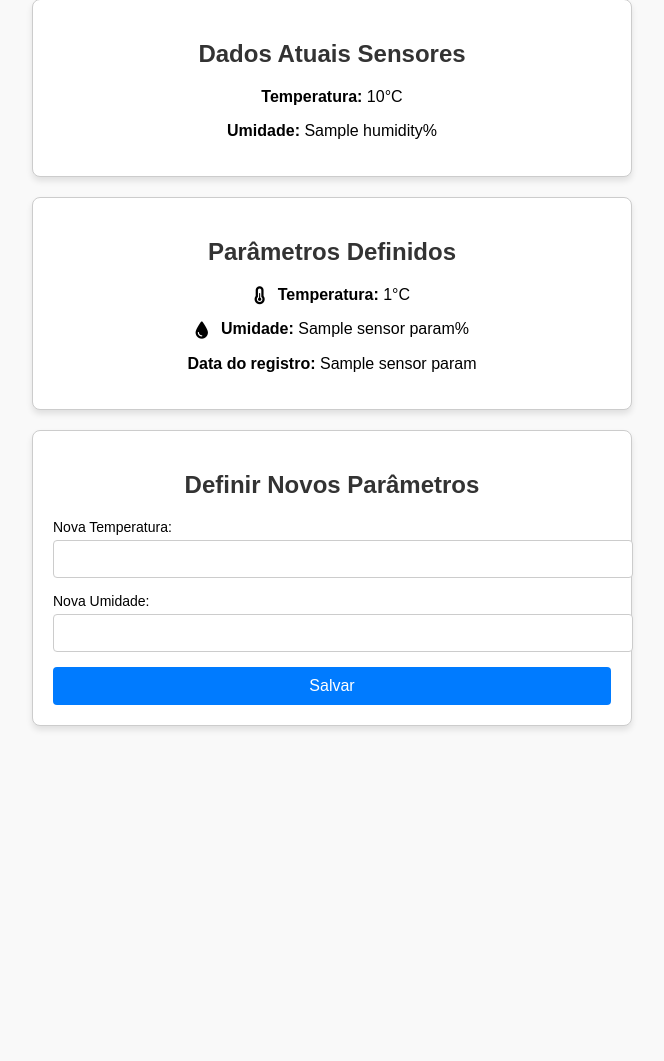
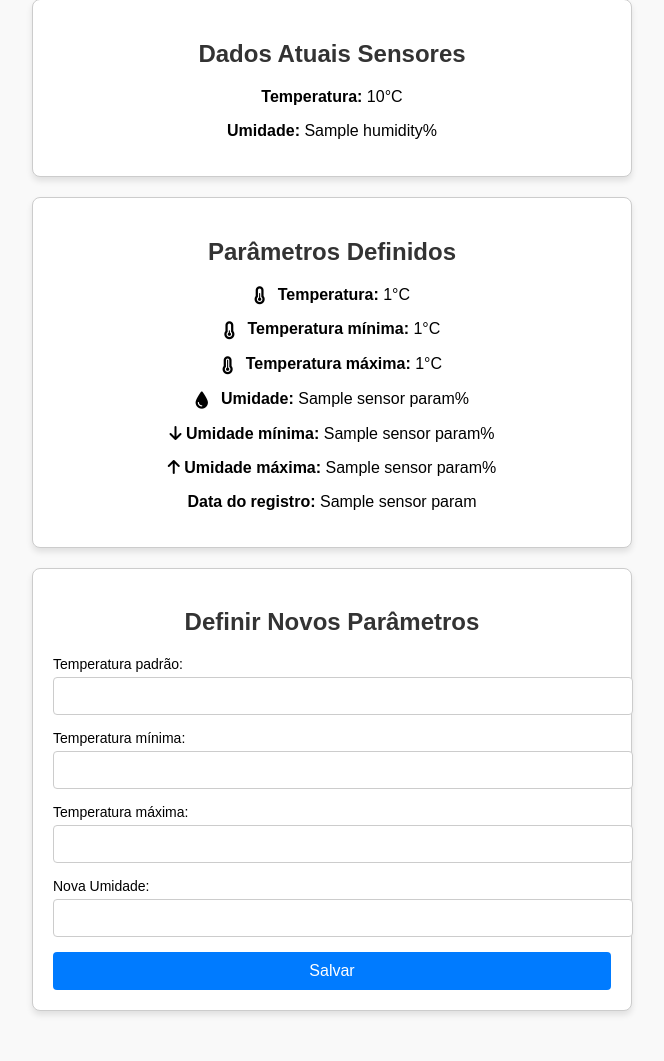
Before and after one commit to guilhermealano/project-temperature-humidity, a Flask app: page / in a window 1280 px wide. Shown: the part 168-1229 px from the top of the page, without its empty margins (308-972 px from the left). Before the commit the page ends 898 px from the top, so only its background shows below. Run offline with Flask 3, Linux system fonts and the light colour scheme; a database or web service that is not in the repository returns one stand-in record (values such as "Sample title"); some libraries are stand-ins or nearby versions.

Commit message:
feat: new temps

```diff
--- a/app.py
+++ b/app.py
@@ -37,7 +37,7 @@ def index():
                 temperature, humidity = data[0], data[1]
 
             # Obter os parâmetros mais recentes de sensor_param
-            cursor.execute("SELECT desired_temperature, desired_humidity, TO_CHAR(timestamp AT TIME ZONE 'America/Sao_Paulo', 'YYYY-MM-DD HH24:MI:SS') AS localized_timestamp FROM sensor_param ORDER BY timestamp DESC LIMIT 1")
+            cursor.execute("SELECT desired_temperature, desired_humidity, TO_CHAR(timestamp AT TIME ZONE 'America/Sao_Paulo', 'YYYY-MM-DD HH24:MI:SS',  desired_temp_min, desired_temp_max) AS localized_timestamp FROM sensor_param ORDER BY timestamp DESC LIMIT 1")
             parameters = cursor.fetchall()
         conn.close()
 
@@ -48,12 +48,14 @@ def index():
 def set_params():
     new_temp = request.form['temperature']
     new_humidity = request.form['humidity']
+    new_temp_min = request.form['temp_min']
+    new_temp_max = request.form['temp_max']
     conn = connect_db()
     if conn:
         with conn.cursor() as cursor:
             cursor.execute(
-                "INSERT INTO sensor_param (desired_temperature, desired_humidity, timestamp) VALUES (%s, %s, %s)",
-                (new_temp, new_humidity, datetime.now(local_timezone)),
+                "INSERT INTO sensor_param (desired_temperature, desired_humidity, timestamp, desired_temp_min, desired_temp_max) VALUES (%s, %s, %s)",
+                (new_temp, new_humidity, datetime.now(local_timezone), new_temp_min, new_temp_max),
             )
             conn.commit()
         conn.close()
--- a/templates/index.html
+++ b/templates/index.html
@@ -112,8 +112,24 @@
                         <strong>Temperatura:</strong> {{ param[0] }}°C
                     </p>
                     <p>
+                        <i class="fas fa-thermometer-quarter icon"></i>
+                        <strong>Temperatura mínima:</strong> {{ param[0] }}°C
+                    </p>
+                    <p>
+                        <i class="fas fa-thermometer-full icon"></i>
+                        <strong>Temperatura máxima:</strong> {{ param[0] }}°C
+                    </p>
+                    <p>
                         <i class="fas fa-tint icon"></i>
                         <strong>Umidade:</strong> {{ param[1] }}%
+                    </p>
+                    <p>
+                        <i class="fas fa-arrow-down"></i>
+                        <strong>Umidade mínima:</strong> {{ param[1] }}%
+                    </p>
+                    <p>
+                        <i class="fas fa-arrow-up"></i>
+                        <strong>Umidade máxima:</strong> {{ param[1] }}%
                     </p>
                     <p><strong>Data do registro:</strong> {{ param[2] }}</p>
                     {% endfor %}
@@ -121,8 +137,12 @@
                 <div class="card">
                     <h2>Definir Novos Parâmetros</h2>
                     <form action="/set_params" method="POST">
-                        <label for="temperature">Nova Temperatura:</label>
+                        <label for="temperature">Temperatura padrão:</label>
                         <input type="number" name="temperature" step="0.1" required>
+                        <label for="temp_min">Temperatura mínima:</label>
+                        <input type="number" name="temp_min" step="0.1" required>
+                        <label for="temp_max">Temperatura máxima:</label>
+                        <input type="number" name="temp_max" step="0.1" required>
                         <label for="humidity">Nova Umidade:</label>
                         <input type="number" name="humidity" step="0.1" required>
                         <button type="submit">Salvar</button>
```
